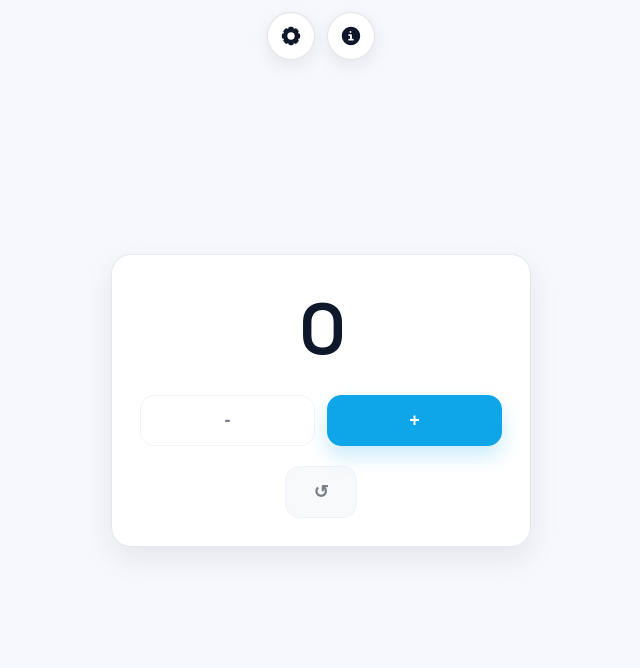
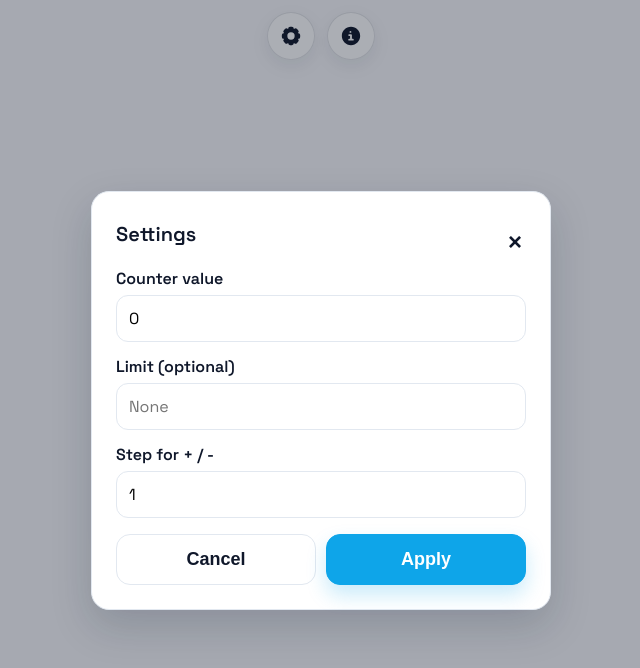
Before and after one commit to JackedCat/my-counter-app, a Svelte app: page / in a window 1280 px wide. Both pictures are taken after a click on the button 610 px from the left and 36 px from the top of the page. Shown: the top 668 px of the page, without its empty margins (319-959 px from the left). Built offline with nearby package versions, Linux system fonts and the light colour scheme.

Commit message:
Added configuration modal

```diff
--- a/src/App.svelte
+++ b/src/App.svelte
@@ -2,12 +2,24 @@
   import { onMount } from 'svelte'
 
   const STORAGE_KEY = 'counter:local'
+  const STORAGE_LIMIT = 'counter:limit'
+  const STORAGE_STEP = 'counter:step'
   let count = $state(0)
   let hasLoaded = $state(false)
   let showConfirm = $state(false)
   let showInfo = $state(false)
+  let showSettings = $state(false)
+  let maxLimit = $state(null)
+  let step = $state(1)
+  let configValue = $state('')
+  let configLimit = $state('')
+  let configStep = $state('')
 
-  const clampToZero = (value) => Math.max(0, value)
+  const clampValue = (value) => {
+    const nonNegative = Math.max(0, value)
+    if (maxLimit === null) return nonNegative
+    return Math.min(nonNegative, maxLimit)
+  }
 
   const loadSavedCount = () => {
     if (typeof localStorage === 'undefined') return null
@@ -19,25 +31,59 @@
     return null
   }
 
+  const loadSavedLimit = () => {
+    if (typeof localStorage === 'undefined') return null
+    const saved = localStorage.getItem(STORAGE_LIMIT)
+    if (saved === null) return null
+    const parsed = Number.parseInt(saved, 10)
+    if (Number.isFinite(parsed) && parsed >= 0) return parsed
+    localStorage.removeItem(STORAGE_LIMIT)
+    return null
+  }
+
+  const loadSavedStep = () => {
+    if (typeof localStorage === 'undefined') return null
+    const saved = localStorage.getItem(STORAGE_STEP)
+    if (saved === null) return null
+    const parsed = Number.parseInt(saved, 10)
+    if (Number.isFinite(parsed) && parsed > 0) return parsed
+    localStorage.removeItem(STORAGE_STEP)
+    return null
+  }
+
   onMount(() => {
+    const savedLimit = loadSavedLimit()
+    if (typeof savedLimit === 'number') {
+      maxLimit = savedLimit
+    }
+    const savedStep = loadSavedStep()
+    if (typeof savedStep === 'number') {
+      step = savedStep
+    }
     const savedCount = loadSavedCount()
     if (typeof savedCount === 'number') {
-      count = clampToZero(savedCount)
+      count = clampValue(savedCount)
     }
     hasLoaded = true
   })
 
   $effect(() => {
     if (!hasLoaded || typeof localStorage === 'undefined') return
+    if (maxLimit === null) {
+      localStorage.removeItem(STORAGE_LIMIT)
+    } else {
+      localStorage.setItem(STORAGE_LIMIT, String(maxLimit))
+    }
+    localStorage.setItem(STORAGE_STEP, String(step))
     localStorage.setItem(STORAGE_KEY, String(count))
   })
 
   const increment = () => {
-    count = clampToZero(count + 1)
+    count = clampValue(count + step)
   }
 
   const decrement = () => {
-    count = clampToZero(count - 1)
+    count = clampValue(count - step)
   }
 
   const reset = () => {
@@ -65,11 +111,40 @@
   const closeInfo = () => {
     showInfo = false
   }
+
+  const openSettings = () => {
+    configValue = String(count)
+    configLimit = maxLimit === null ? '' : String(maxLimit)
+    configStep = String(step)
+    showSettings = true
+  }
+
+  const closeSettings = () => {
+    showSettings = false
+  }
+
+  const applySettings = () => {
+    const parsedValue = Number.parseInt(configValue, 10)
+    const parsedLimit = configLimit === '' ? null : Number.parseInt(configLimit, 10)
+    const parsedStep = Number.parseInt(configStep, 10)
+
+    const nextLimit = Number.isFinite(parsedLimit) && parsedLimit >= 0 ? parsedLimit : null
+    maxLimit = nextLimit
+
+    const nextStep = Number.isFinite(parsedStep) && parsedStep > 0 ? parsedStep : step
+    step = nextStep
+
+    const nextValue = Number.isFinite(parsedValue) ? parsedValue : count
+    count = clampValue(nextValue)
+    showSettings = false
+  }
+
+  const remaining = $derived(maxLimit === null ? null : Math.max(0, maxLimit - count))
 </script>
 
 <main class="page">
   <header class="top-bar">
-    <button class="icon-btn" aria-label="Configuration">
+    <button class="icon-btn" aria-label="Configuration" on:click={openSettings}>
       <svg class="w-6 h-6 text-gray-800 dark:text-white" aria-hidden="true" xmlns="http://www.w3.org/2000/svg" width="24" height="24" fill="currentColor" viewBox="0 0 24 24">
           <path fill-rule="evenodd" d="M9.586 2.586A2 2 0 0 1 11 2h2a2 2 0 0 1 2 2v.089l.473.196.063-.063a2.002 2.002 0 0 1 2.828 0l1.414 1.414a2 2 0 0 1 0 2.827l-.063.064.196.473H20a2 2 0 0 1 2 2v2a2 2 0 0 1-2 2h-.089l-.196.473.063.063a2.002 2.002 0 0 1 0 2.828l-1.414 1.414a2 2 0 0 1-2.828 0l-.063-.063-.473.196V20a2 2 0 0 1-2 2h-2a2 2 0 0 1-2-2v-.089l-.473-.196-.063.063a2.002 2.002 0 0 1-2.828 0l-1.414-1.414a2 2 0 0 1 0-2.827l.063-.064L4.089 15H4a2 2 0 0 1-2-2v-2a2 2 0 0 1 2-2h.09l.195-.473-.063-.063a2 2 0 0 1 0-2.828l1.414-1.414a2 2 0 0 1 2.827 0l.064.063L9 4.089V4a2 2 0 0 1 .586-1.414ZM8 12a4 4 0 1 1 8 0 4 4 0 0 1-8 0Z" clip-rule="evenodd"/>
       </svg>
@@ -85,16 +160,20 @@
   <section class="panel">
     <div class="value" aria-live="polite">{count}</div>
 
+    {#if maxLimit !== null}
+      <p class="meta">Remaining until limit: {remaining}</p>
+    {/if}
+
     <div class="controls">
-      <button class="ghost" on:click={decrement} disabled={count === 0} aria-label="Diminuer">
+      <button class="ghost" on:click={decrement} disabled={count === 0} aria-label="Decrease">
         -
       </button>
-      <button class="primary" on:click={increment} aria-label="Augmenter">
+      <button class="primary" on:click={increment} aria-label="Increase">
         +
       </button>
     </div>
 
-    <button class="link" on:click={openConfirm} disabled={count === 0} aria-label="Réinitialiser">
+    <button class="link" on:click={openConfirm} disabled={count === 0} aria-label="Reset">
       ↺
     </button>
   </section>
@@ -105,10 +184,10 @@
         class="modal"
         role="dialog"
         aria-modal="true"
-        aria-label="Confirmer la réinitialisation"
+        aria-label="Confirm reset"
         on:click|stopPropagation
       >
-        <p>Reset counter ?</p>
+        <p>Reset counter?</p>
         <div class="modal-actions">
           <button class="ghost" on:click={closeConfirm}>Cancel</button>
           <button class="primary" on:click={confirmReset}>Reset</button>
@@ -119,10 +198,10 @@
 
   {#if showInfo}
     <div class="modal-backdrop" role="presentation" on:click={closeInfo}>
-      <div class="modal" role="dialog" aria-modal="true" aria-label="À propos" on:click|stopPropagation>
+      <div class="modal" role="dialog" aria-modal="true" aria-label="About" on:click|stopPropagation>
         <div class="modal-header">
           <p class="modal-title">Simple counter</p>
-          <button class="close-btn" aria-label="Fermer" on:click={closeInfo}>×</button>
+          <button class="close-btn" aria-label="Close" on:click={closeInfo}>×</button>
         </div>
         <p class="modal-text">
           Minimal counter that retains your value on this device.
@@ -142,4 +221,33 @@
       </div>
     </div>
   {/if}
+
+  {#if showSettings}
+    <div class="modal-backdrop" role="presentation" on:click={closeSettings}>
+      <div class="modal" role="dialog" aria-modal="true" aria-label="Settings" on:click|stopPropagation>
+        <div class="modal-header">
+          <p class="modal-title">Settings</p>
+          <button class="close-btn" aria-label="Close" on:click={closeSettings}>×</button>
+        </div>
+        <div class="form">
+          <label>
+            Counter value
+            <input type="number" min="0" bind:value={configValue} />
+          </label>
+          <label>
+            Limit (optional)
+            <input type="number" min="0" placeholder="None" bind:value={configLimit} />
+          </label>
+          <label>
+            Step for + / -
+            <input type="number" min="1" bind:value={configStep} />
+          </label>
+        </div>
+        <div class="modal-actions">
+          <button class="ghost" on:click={closeSettings}>Cancel</button>
+          <button class="primary" on:click={applySettings}>Apply</button>
+        </div>
+      </div>
+    </div>
+  {/if}
 </main>
--- a/src/app.css
+++ b/src/app.css
@@ -77,6 +77,13 @@ body {
   font-weight: 600;
   text-align: center;
   letter-spacing: -0.04em;
+}
+
+.meta {
+  margin: -4px 0 8px;
+  text-align: center;
+  color: #475569;
+  font-weight: 600;
 }
 
 .controls {
@@ -230,6 +237,7 @@ button:focus-visible {
 
 .buy-coffee:hover {
   transform: translateY(-1px);
+  box-shadow: 0 10px 18px rgba(15, 23, 42, 0.12);
 }
 
 .modal-actions .ghost,
@@ -248,6 +256,32 @@ button:focus-visible {
   text-decoration: none;
 }
 
+.form {
+  display: grid;
+  gap: 14px;
+  text-align: left;
+}
+
+.form label {
+  display: grid;
+  gap: 6px;
+  font-weight: 600;
+  color: #0f172a;
+}
+
+.form input {
+  border: 1px solid #e2e8f0;
+  border-radius: 12px;
+  padding: 12px;
+  font-size: 16px;
+  font-family: inherit;
+}
+
+.form input:focus-visible {
+  outline: 2px solid #0ea5e9;
+  outline-offset: 1px;
+}
+
 @media (max-width: 520px) {
   .controls {
     grid-template-columns: 1fr 1fr;
```
